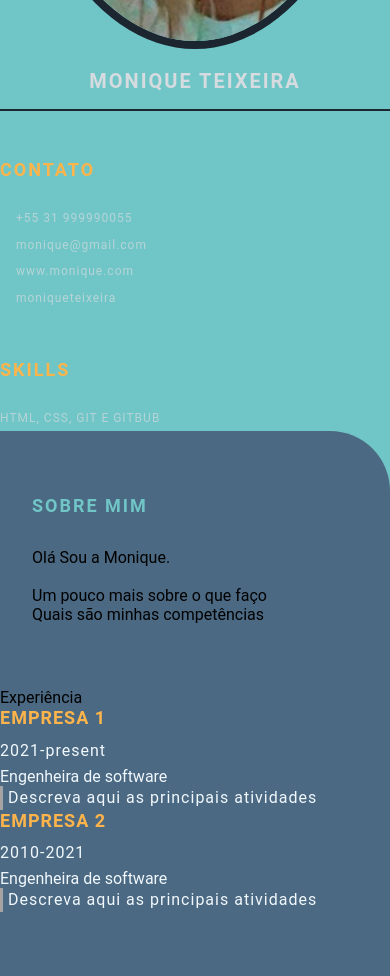
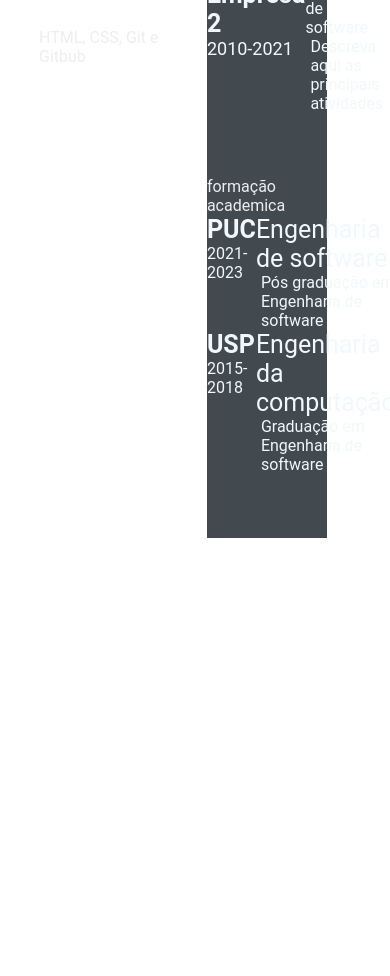
Before and after one commit to moniqueteixeira/moniqueteixeira.github.io, a plain HTML site: page index.html in a window 390 px wide. Shown: the part 604-1580 px from the top of the page. After the commit the page ends 1174 px from the top, so only its background shows below. Drawn offline with Linux system fonts and the light colour scheme.

Commit message:
alteração aula 3

```diff
--- a/index.html
+++ b/index.html
@@ -1,5 +1,6 @@
 <!DOCTYPE html>
 <html lang="en">
+
 <head>
     <meta charset="UTF-8">
     <meta http-equiv="X-UA-Compatible" content="IE=edge">
@@ -7,6 +8,7 @@
     <title>Monique Teixeira cv</title>
     <link rel="stylesheet" href="style.css">
 </head>
+
 <body>
     <main class="resume-contents">
         <section class="left section">
@@ -27,7 +29,9 @@
             <div class="skills">
                 <p class="left-title">Skills</p>
                 <ul>
-                        <li><p>HTML, CSS, Git e Gitbub</p></li>
+                    <li>
+                        <p>HTML, CSS, Git e Gitbub</p>
+                    </li>
                 </ul>
             </div>
         </section>
@@ -66,6 +70,31 @@
                         </p>
                     </div>
             </section>
+            <section class="education gap">
+                <div class="right-title">formação academica</div>
+                <div class="education-contents">
+                <div class="education-left">
+                    <p class="education-school-name">PUC</p>
+                    <p class="education-time-period">2021-2023</p>
+                    </div>
+                <div class="education-right">
+                    <p class="education-subject">Engenharia de software</p>
+                    <p class="education-desc">
+                        Pós graduação em Engenharia de software
+                    </p>
+                </div>
+                <div class="education-left">
+                    <p class="education-school-name">USP</p>
+                    <p class="education-time-period">2015-2018</p>
+                    </div>
+                <div class="education-right">
+                    <p class="education-subject">Engenharia da computação</p>
+                    <p class="education-desc">
+                        Graduação em Engenharia de software
+                    </p>
+                </div>
+                </div>
+            </section>
         </section>
     </main>
 </body
--- a/style.css
+++ b/style.css
@@ -4,10 +4,6 @@
     box-sizing: border-box;
     list-style: none;
     font-family: 'Roboto', sans-serif;
-}
-
-body {
-    background-color: #70c6c7;
 }
 
 .resume-contents {
@@ -21,13 +17,13 @@
 .left-section {
     grid-column: span 2;
     height: 100%;
-    background-color: #00204A;
+    background-color: #999999;
 }
 
 .right-section {
     grid-column: span 5;
     height: 100%;
-    background-color: #4B6982;
+    background-color: #424a50;
     border-radius: 0px 60px 0px 0px;
 }
 
@@ -37,13 +33,12 @@
 
 .profile {
     width: 100%;
-    border-bottom: 2px solid #1B2631;
+    border-bottom: 2px solid #eeeeee;
 }
 
 .profile .profile-image {
     width: 100%;
-    border-radius: 50%;
-    border: 8px solid #1B2631;
+    border-radius: 100%;
 }
 
 .name {
@@ -51,31 +46,19 @@
     font-size: 30px;
     letter-spacing: 2px;
     text-transform: uppercase;
-    text-align: center;
-    font-weight: bold;
-    padding: 1rem 0;
 }
 
 .profession {
-    color: #FDB44B;
+    color: #eeeeee;
     font-size: 20px;
     text-transform: uppercase;
     text-align: center;
-    letter-spacing: 2px;
-    font-weight: bold;
-    padding-bottom: 1rem;
 }
 
 /* .contact-info { border-bottom: 2px solid #1B2631; } */
 .left-title {
-    color: #FDB44B;
+    color: #eeeeee;
     font-size: 20px;
-    letter-spacing: 2px;
-    text-transform: uppercase;
-    font-weight: bold;
-    display: flex;
-    align-items: center;
-    padding-top: 3rem;
 }
 
 .contact-info ul {
@@ -85,18 +68,14 @@
 .contact-info ul li,
 .references ul li {
     padding: .4rem 0;
-    display: flex;
-    align-items: center;
-    color: #d6dbdfaf;
-    letter-spacing: 1px;
-    font-size: 18px;
+    color: #eeeeee;
 }
 
 .contact-info ul li i,
 .references ul li i {
     padding-right: 1rem;
     font-size: 18px;
-    color: #2E86C1;
+    color: #eeeeee;
 }
 
 .skills ul {
@@ -104,46 +83,15 @@
 }
 .skills ul li p {
     padding: .4rem 0;
-    color: #d6dbdfaf;
-    font-size: 18px;
-    letter-spacing: 1px;
-    display: flex;
-    align-items: center;
-    text-transform: uppercase;
+    color: #eeeeee;
 }
-
-.referance-name {
-    padding-top: 1.5rem;
-    padding-bottom: .4rem;
-    font-size: 18px;
-    color: #F9E79F;
-    letter-spacing: 1px;
-    text-transform: uppercase;
-}
-
-.referance-profession {
-    font-size: 16px;
-    color: #d6dbdfaf;
-    letter-spacing: 1px;
-    /* text-transform: uppercase; */
-    padding-bottom: .4rem;
-}
-
 
 .right-section-contents {
     padding: 2rem 2rem;
 }
 
 .right-title {
-    color: #70C6C7;
-    font-size: 40px;
-    letter-spacing: 2px;
-    text-transform: uppercase;
-    font-weight: bold;
-    display: flex;
-    align-items: center;
-    padding: 2rem 0;
-    position: relative;
+    color: #eeeeee;
 }
 
 .gap {
@@ -151,9 +99,7 @@
 }
 .about-me-contents {
     font-size: 18px;
-    letter-spacing: 1px;
-    line-height: 2rem;
-    color: #F1F8FD;
+    color: #eeeeee;
 }
 
 .experience-contents,
@@ -170,124 +116,23 @@
 .awards-company-name {
     font-size: 25px;
     font-weight: bold;
-    text-transform: uppercase;
-    letter-spacing: 1px;
-    color: #FDB44B;
-    padding-bottom: .4rem;
 }
 
 .exp-time-period,
 .educationp-time-period,
 .awards-time-period {
     font-size: 18px;
-    letter-spacing: 1px;
-    line-height: 2rem;
 }
 
 .exp-position,
 .education-subject,
 .awards-name {
     font-size: 25px;
-    font-weight: bold;
-    text-transform: uppercase;
-    letter-spacing: 1px;
-    color: #FDB44B;
-    padding-bottom: .4rem;
 }
 
 .exp-desc,
 .education-desc,
 .awards-desc {
     font-size: 16px;
-    letter-spacing: 1px;
-    line-height: 1.5rem;
-    border-left: 3px solid #a5a3a3;
     padding-left: 5px;
 }
-
-/* Media queries */
-@media screen and (max-width:780px) {
-    .experience-contents,
-    .education-contents,
-    .awards-contents {
-        grid-template-columns: repeat(1, 1fr);
-    }
-}
-
-@media screen and (max-width:780px) {
-    .left-section {
-        grid-column: span 3;
-    }
-
-    .right-section {
-        grid-column: span 4;
-    }
-
-}
-
-@media screen and (max-width:1200px) {
-    .resume-contents {
-        grid-template-columns: repeat(1, 1fr);
-    }
-}
-
-@media screen and (max-width:390px) {
-    .resume-contents {
-        width: 100%;
-        margin: 0 auto;
-    }
-
-    .name {
-        font-size: 20px;
-    }
-
-    .profession {
-        font-size: 18px;
-    }
-
-    .left-title {
-        font-size: 18px;
-    }
-
-    .right-title {
-        font-size: 18px;
-    }
-
-    .contact-info ul li,
-    .references ul li {
-        font-size: 12px;
-    }
-
-    .contact-info ul li i,
-    .references ul li i {
-        /* padding-right: 1rem; */
-        font-size: 12px;
-    }
-
-    .skills ul li p {
-        font-size: 12px;
-    }
-
-    .about-me-contents {
-        font-size: 16px;
-        line-height: 1.5rem;
-    }
-
-    .exp-company-name,
-    .education-school-name,
-    .awards-company-name {
-        font-size: 18px;
-    }
-
-    .exp-time-period,
-    .educationp-time-period,
-    .awards-time-period {
-        font-size: 16px;
-    }
-
-    .exp-position,
-    .education-subject,
-    .awards-name {
-        font-size: 18px;
-    }
-}
```
Lines whose indentation alone changed are shown as unchanged.
